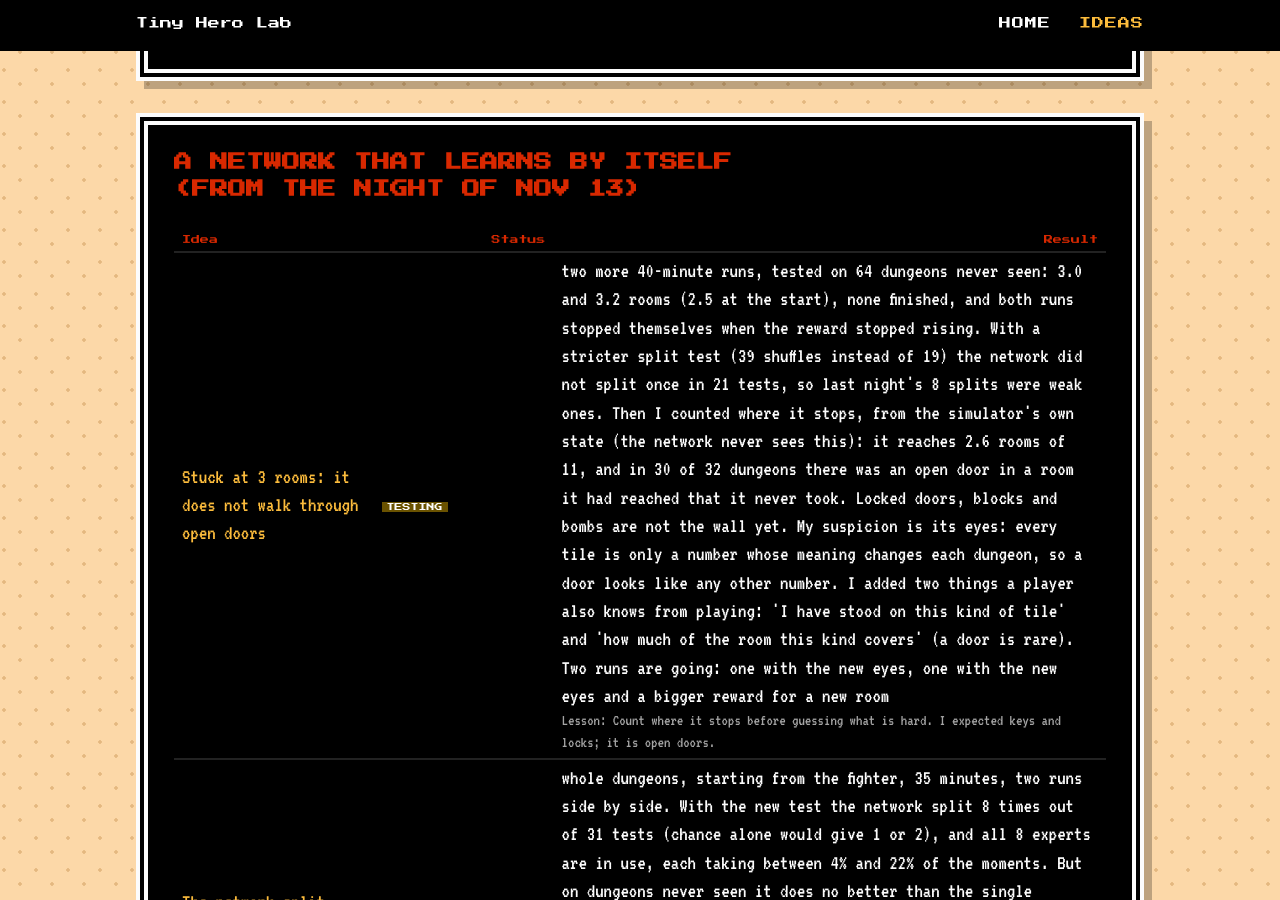
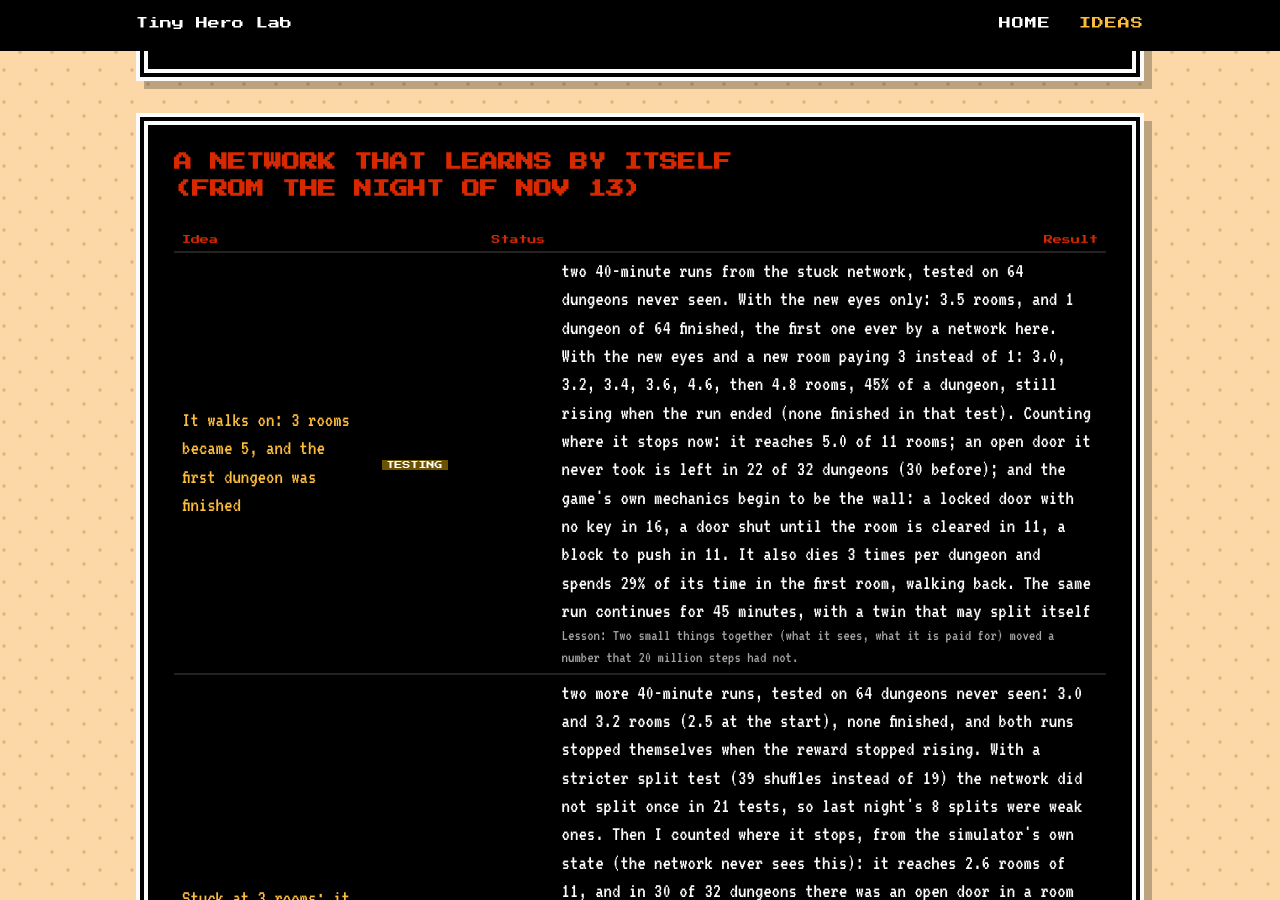
Before and after one commit to sofianedjerbi/zelda-agent-devblog, a Jekyll site: the page built from ideas.html, in a window 1280 px wide and 900 px high, scrolled down 7006 px. Built offline with Jekyll 4.4.1, drawn with Linux system fonts in a browser that asks for light colours.

Commit message:
Ideas: it walks on, 3 rooms became 5, first dungeon finished
Co-Authored-By: Claude Fable 5.2 <noreply@anthropic.com>
Claude-Session: https://claude.ai/code/session_011zaXs3MpTYuwKudv5WyDZs

```diff
--- a/_data/tried.yml
+++ b/_data/tried.yml
@@ -2,6 +2,7 @@
 # switch = how to turn it on/off in ~/minish-rl (ZL_<NAME>); result = measured; lesson = what not to do again.
 - phase: "A network that learns by itself (from the night of Nov 13)"
   items:
+    - {name: "It walks on: 3 rooms became 5, and the first dungeon was finished", status: testing, result: "two 40-minute runs from the stuck network, tested on 64 dungeons never seen. With the new eyes only: 3.5 rooms, and 1 dungeon of 64 finished, the first one ever by a network here. With the new eyes and a new room paying 3 instead of 1: 3.0, 3.2, 3.4, 3.6, 4.6, then 4.8 rooms, 45% of a dungeon, still rising when the run ended (none finished in that test). Counting where it stops now: it reaches 5.0 of 11 rooms; an open door it never took is left in 22 of 32 dungeons (30 before); and the game's own mechanics begin to be the wall: a locked door with no key in 16, a door shut until the room is cleared in 11, a block to push in 11. It also dies 3 times per dungeon and spends 29% of its time in the first room, walking back. The same run continues for 45 minutes, with a twin that may split itself", lesson: "Two small things together (what it sees, what it is paid for) moved a number that 20 million steps had not."}
     - {name: "Stuck at 3 rooms: it does not walk through open doors", status: testing, result: "two more 40-minute runs, tested on 64 dungeons never seen: 3.0 and 3.2 rooms (2.5 at the start), none finished, and both runs stopped themselves when the reward stopped rising. With a stricter split test (39 shuffles instead of 19) the network did not split once in 21 tests, so last night's 8 splits were weak ones. Then I counted where it stops, from the simulator's own state (the network never sees this): it reaches 2.6 rooms of 11, and in 30 of 32 dungeons there was an open door in a room it had reached that it never took. Locked doors, blocks and bombs are not the wall yet. My suspicion is its eyes: every tile is only a number whose meaning changes each dungeon, so a door looks like any other number. I added two things a player also knows from playing: 'I have stood on this kind of tile' and 'how much of the room this kind covers' (a door is rare). Two runs are going: one with the new eyes, one with the new eyes and a bigger reward for a new room", lesson: "Count where it stops before guessing what is hard. I expected keys and locks; it is open doors."}
     - {name: "The network split itself for the first time: 1 expert became 8. It did not play better", status: testing, result: "whole dungeons, starting from the fighter, 35 minutes, two runs side by side. With the new test the network split 8 times out of 31 tests (chance alone would give 1 or 2), and all 8 experts are in use, each taking between 4% and 22% of the moments. But on dungeons never seen it does no better than the single network: 2.3 rooms against 2.5, none of 32 finished, and its training reward is lower (8.9 against 10.5). So the splitting works as a mechanism and has not earned anything yet. Two things I can see: every split passed the test at the lowest score 19 shuffles can give, so the test cannot tell a strong reason to split from a weak one; and the game may not yet ask for different skills. Next: 39 shuffles and a stricter bar, and more of Zelda's mechanics in the simulator", lesson: "A mechanism that fires is not a mechanism that helps. Report both numbers."}
     - {name: "From fighting to whole dungeons: slow, and it farms", status: testing, result: "the fighter put into whole dungeons, one network, 35 minutes, 7.3 million steps. Rooms visited on unseen dungeons went from 1.7 to between 2.5 and 3.5 (the test of 32 dungeons is noisy), none finished. It takes five times more enemy health than at the start and loses five times more hearts. The reason is in my reward: enemies come back when Link returns to a room, and I paid for every hit, so it learned to fight the first rooms again and again. Now a room's enemies pay once. The test is 64 dungeons from here on", lesson: "A learner finds the hole in the reward before it finds the goal."}
```
